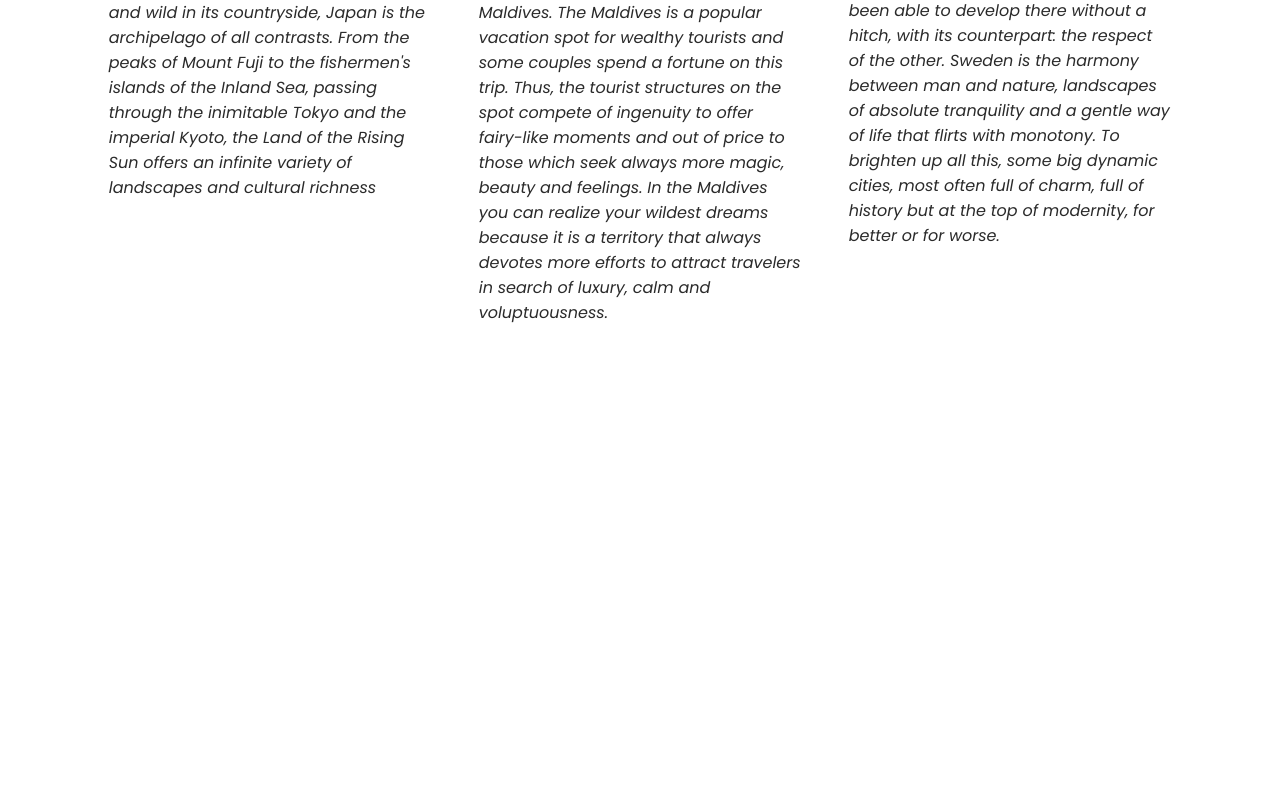
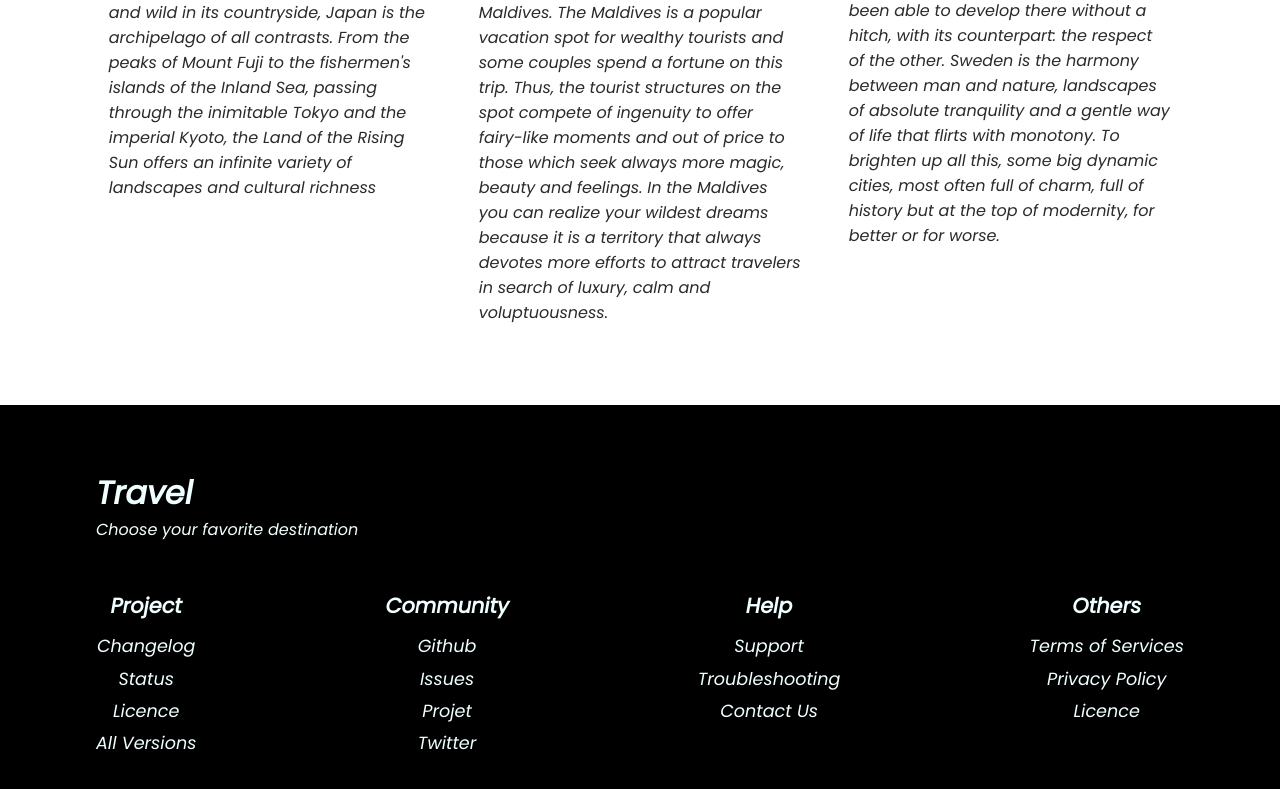
Before and after one commit to ncls-brn/travel, a React (Create React App) app in the folder travel/: page / in a window 1280 px wide. Shown: the part 2378-3167 px from the top of the page. Before the commit the page ends 2783 px from the top, so only its background shows below. Built offline with nearby package versions, Linux system fonts and the light colour scheme.

Commit message:
footer about service done

```diff
--- /dev/null
+++ b/travel/src/components/AboutUs.js
@@ -0,0 +1,25 @@
+import "./AboutUsStyles.css";
+
+
+function AboutUs (){
+    return(
+        <div className="about-container">
+            <h1>Our History</h1>
+            <p>Travel is simply dummy text of the printing and typesetting industry. Lorem Ipsum has been the industry's standard dummy text ever since the 1500s, when an unknown printer took a galley of type and scrambled it to make a type specimen book. It has survived not only five centuries, but also the leap into electronic typesetting, remaining essentially unchanged. It was popularised in the 1960s with the release of Letraset sheets containing Lorem Ipsum passages, and more recently with desktop publishing software like Aldus PageMaker including versions of Lorem Ipsum.
+
+            </p>
+            <h1>Our Mission </h1>
+            <p>t is a long established fact that a reader will be distracted by the readable content of a page when looking at its layout. The point of using Lorem Ipsum is that it has a more-or-less normal distribution of letters, as opposed to using 'Content here, content here', making it look like readable English. Many desktop publishing packages and web page editors now use Lorem Ipsum as their default model text, and a search for 'lorem ipsum' will uncover many web sites still in their infancy. Various versions have evolved over the years, sometimes by accident, sometimes on purpose (injected humour and the like).
+
+            </p>
+            <h1>Our Vision</h1>
+            <p>Contrary to popular belief, Lorem Ipsum is not simply random text. It has roots in a piece of classical Latin literature from 45 BC, making it over 2000 years old. Richard McClintock, a Latin professor at Hampden-Sydney College in Virginia, looked up one of the more obscure Latin words, consectetur, from a Lorem Ipsum passage, and going through the cites of the word in classical literature, discovered the undoubtable source. Lorem Ipsum comes from sections 1.10.32 and 1.10.33 of "de Finibus Bonorum et Malorum" (The Extremes of Good and Evil) by Cicero, written in 45 BC. This book is a treatise on the theory of ethics, very popular during the Renaissance.
+
+            </p>
+
+        </div>
+    )
+
+}
+
+export default AboutUs
--- /dev/null
+++ b/travel/src/components/AboutUsStyles.css
@@ -0,0 +1,19 @@
+.about-container{
+    margin: 4rem 6rem;
+    text-align: start;
+}
+
+.about-container h1{
+    padding-bottom: 1rem;
+}
+
+.about-container p{
+    padding-bottom: 2rem;
+}
+
+@media screen and (max-width:850px){
+    .about-container{
+        margin: 4rem 2rem;
+
+    }
+}
--- /dev/null
+++ b/travel/src/components/FootStyles.css
@@ -0,0 +1,50 @@
+.footer{
+    padding: 4rem 6rem;
+    background: #000;
+    color: azure;
+}
+
+.top{
+    display: flex;
+    align-items: center;
+    text-align: start;
+    justify-content: space-between;
+    flex-wrap: wrap;
+}
+
+.bottom{
+    padding-top: 2rem;
+    text-align: center;
+    display:flex;
+    justify-content: space-between;
+    flex-wrap: wrap;
+}
+
+.bottom div{
+    display: flex;
+    flex-direction: column;
+}
+
+.bottom h4{
+    font-size: 1.3rem;
+    padding: 1rem 0 .8rem 0;
+}
+
+.bottom a{
+    text-decoration: none;
+    color: azure;
+    padding-bottom: 0.4rem;
+    font-size: 1.1rem;
+}
+
+@media screen and (max-width:850px) {
+    .footer{
+        padding: 4rem 2rem;
+    }
+    .footer i{
+        margin: 1rem 1rem 0 0;
+    }
+    .bottom div{
+        width: 50%;
+    }
+}
--- /dev/null
+++ b/travel/src/components/Footer.js
@@ -0,0 +1,46 @@
+import "./FootStyles.css";
+
+const Footer =()=>{
+    return(
+        <div className="footer">
+            <div className="top">
+                <div>
+                    <h1>Travel</h1>
+                    <p>Choose your favorite destination</p>
+                </div>
+
+            </div>
+            <div className="bottom">
+                <div>
+                    <h4>Project</h4>
+                    <a href="/">Changelog</a>
+                    <a href="/">Status</a>
+                    <a href="/">Licence</a>
+                    <a href="/">All Versions</a>
+                </div>
+                <div>
+                    <h4>Community</h4>
+                    <a href="/">Github</a>
+                    <a href="/">Issues</a>
+                    <a href="/">Projet</a>
+                    <a href="/">Twitter</a>
+                </div>
+                <div>
+                    <h4>Help</h4>
+                    <a href="/">Support</a>
+                    <a href="/">Troubleshooting</a>
+                    <a href="/">Contact Us</a>
+                </div>
+                <div>
+                    <h4>Others</h4>
+                    <a href="/">Terms of Services</a>
+                    <a href="/">Privacy Policy</a>
+                    <a href="/">Licence</a>
+                </div>
+            </div>
+
+        </div>
+    )
+}
+
+export default Footer;
--- a/travel/src/components/TripStyles.css
+++ b/travel/src/components/TripStyles.css
@@ -41,4 +41,11 @@
     .trip{
         margin: 4rem 2rem;
     }
+    .tripcards{
+        flex-direction: column;
+    }
+    .t-card{
+        width: 100%;
+        margin-bottom: 1.5rem;
+    }
  }
--- a/travel/src/routes/About.js
+++ b/travel/src/routes/About.js
@@ -1,6 +1,8 @@
 import Navbar from "../components/Navbar";
 import Hero  from "../components/Hero";
 import AboutPicture from "../assets/2.jpg";
+import Footer from "../components/Footer";
+import AboutUs from "../components/AboutUs";
 
 function About(){
     return(
@@ -12,6 +14,8 @@ function About(){
         title="About"
         btnClass="hide"
         />
+        <AboutUs/>
+        <Footer/>
         </>
 
     )
--- a/travel/src/routes/Contact.js
+++ b/travel/src/routes/Contact.js
@@ -1,6 +1,7 @@
 import Navbar from "../components/Navbar";
 import Hero from "../components/Hero";
 import ContactPicture from "../assets/9.jpg";
+import Footer from "../components/Footer";
 
 function Contact(){
     return(
@@ -12,6 +13,7 @@ function Contact(){
         title="Contact Information"
         btnClass="hide"
         />
+        <Footer/>
         </>
 
     )
--- a/travel/src/routes/Home.js
+++ b/travel/src/routes/Home.js
@@ -3,6 +3,7 @@ import Navbar from "../components/Navbar";
 import HomePicture from "../assets/1.jpg";
 import Destination from "../components/Destination";
 import Trip from "../components/Trip";
+import Footer from "../components/Footer";
 
 function Home() {
     return(
@@ -19,6 +20,7 @@ function Home() {
         />
         <Destination/>
         <Trip/>
+        <Footer/>
         </>
 
     )
--- a/travel/src/routes/Service.js
+++ b/travel/src/routes/Service.js
@@ -1,6 +1,8 @@
 import Navbar from "../components/Navbar";
 import Hero from "../components/Hero";
 import ServicePicture from "../assets/7.jpg";
+import Footer from "../components/Footer";
+import Trip from "../components/Trip";
 
 function Service(){
     return(
@@ -12,6 +14,8 @@ function Service(){
         title="Service"
         btnClass="hide"
         />
+        <Trip/>
+        <Footer/>
         </>
 
     )
```
